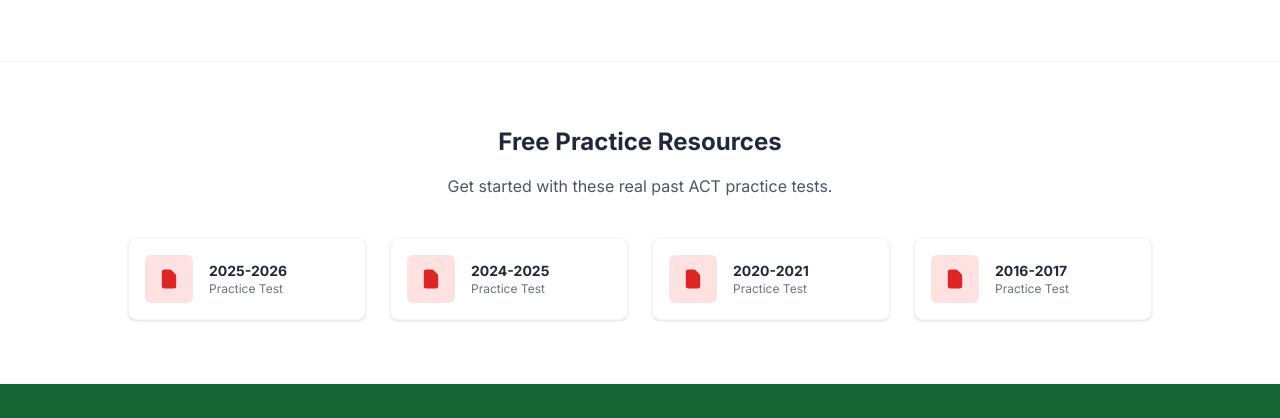
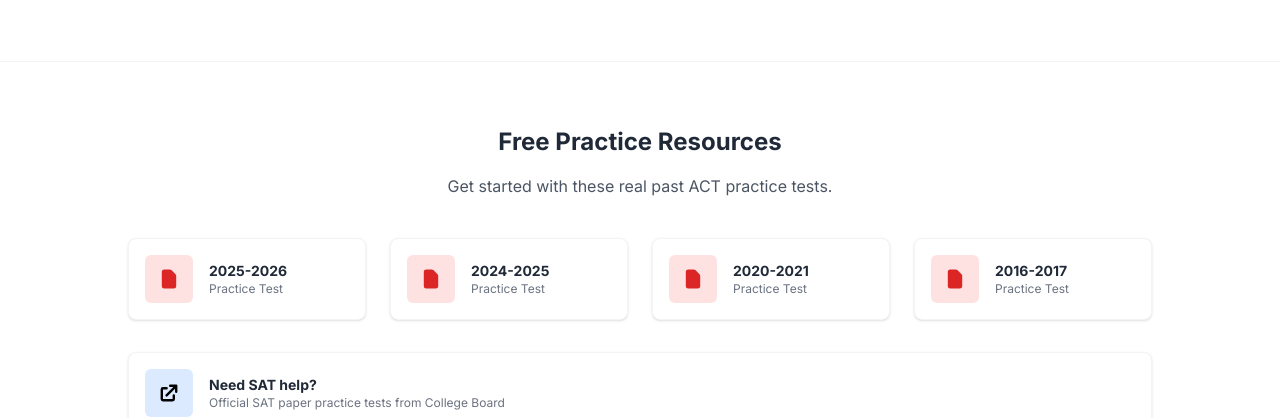
Before and after one commit to reedlaker1-ctrl/Canyon-tutors, a website: page act-prep.html in a window 1280 px wide. Shown: the part 1443-1861 px from the top of the page. Drawn offline with Linux system fonts and the light colour scheme.

Commit message:
Add SAT stuff

```diff
--- a/act-prep.html
+++ b/act-prep.html
@@ -124,7 +124,7 @@
     </section>
 
     <!-- Practice Tests Download -->
-    <section class="downloads container mx-auto py-16 px-6 sm:px-8 md:px-10 border-t border-gray-100">
+    <section id="practice-tests" class="downloads container mx-auto py-16 px-6 sm:px-8 md:px-10 border-t border-gray-100">
       <h2 class="text-2xl font-bold text-gray-800 text-center mb-4 fade-in">Free Practice Resources</h2>
       <p class="text-gray-600 text-center mb-10 fade-in">Get started with these real past ACT practice tests.</p>
       <div class="grid grid-cols-1 sm:grid-cols-2 lg:grid-cols-4 gap-6 max-w-5xl mx-auto fade-in">
@@ -165,6 +165,18 @@
           </div>
         </a>
       </div>
+
+      <div class="max-w-5xl mx-auto mt-8 fade-in">
+        <a href="https://satsuite.collegeboard.org/practice/practice-tests/paper" target="_blank" rel="noopener" class="flex items-center p-4 bg-white rounded-lg shadow border border-gray-100 hover:border-green-500 transition card-hover">
+          <div class="bg-blue-100 p-3 rounded-md mr-4 text-blue-600">
+            <svg class="w-6 h-6" fill="currentColor" viewBox="0 0 20 20"><path d="M11 3a1 1 0 100 2h2.586l-6.293 6.293a1 1 0 101.414 1.414L15 6.414V9a1 1 0 102 0V4a1 1 0 00-1-1h-5z"/><path d="M5 5a2 2 0 00-2 2v8a2 2 0 002 2h8a2 2 0 002-2v-3a1 1 0 10-2 0v3H5V7h3a1 1 0 000-2H5z"/></svg>
+          </div>
+          <div>
+            <p class="text-sm font-bold text-gray-800">Need SAT help?</p>
+            <p class="text-xs text-gray-500">Official SAT paper practice tests from College Board</p>
+          </div>
+        </a>
+      </div>
     </section>
   </main>
 
```
